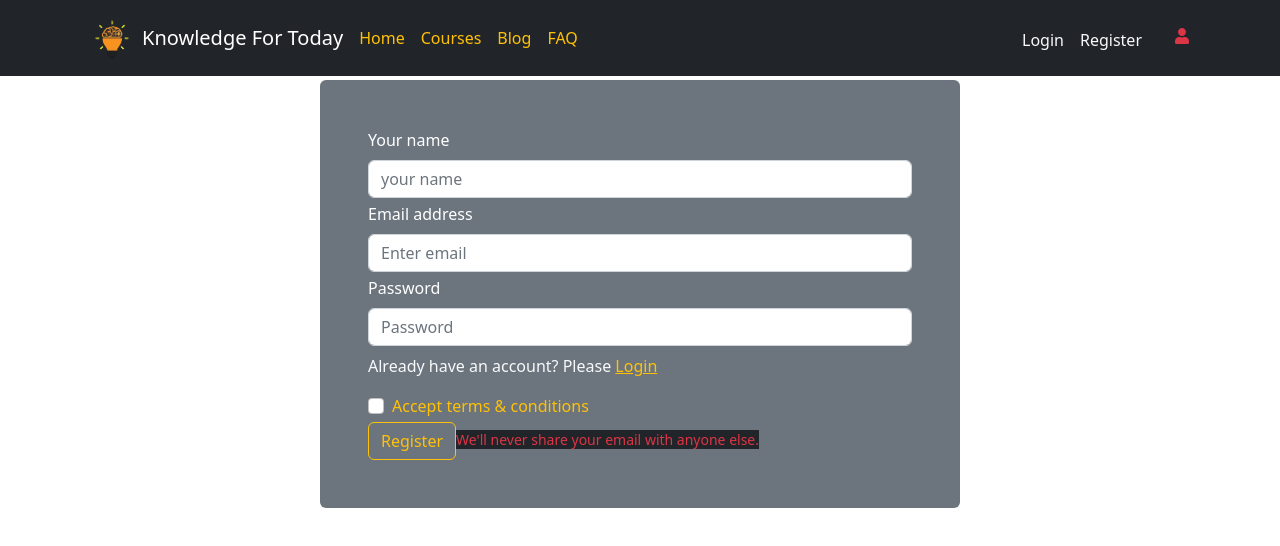
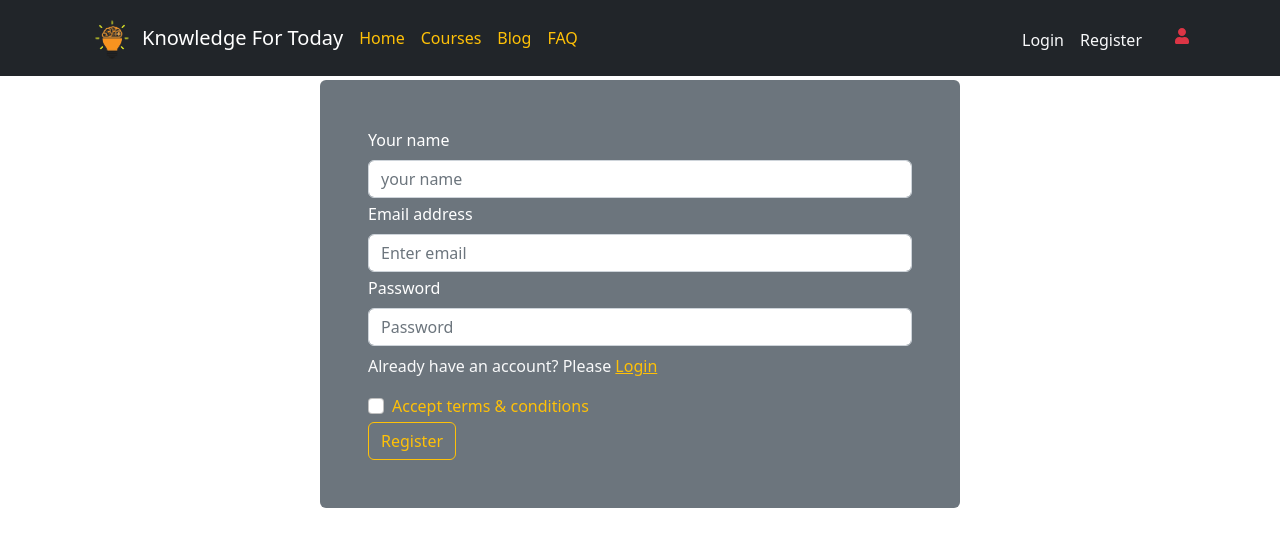
Before and after one commit to Fahim-05/knowledge-for-today-client, a React (Create React App) app: page /register in a window 1280 px wide. Shown: the top 546 px of the page. Built offline with nearby package versions, Linux system fonts and the light colour scheme; no server answers.

Commit message:
private route done

```diff
--- a/src/Pages/IndividualCourse/IndividualCourse.js
+++ b/src/Pages/IndividualCourse/IndividualCourse.js
@@ -47,7 +47,7 @@ const IndividualCourse = () => {
                                     {about}
                                 </Card.Text>
                                 <div className='text-center'>
-                                    <Link><Button variant="success">Get Premium Access</Button></Link>
+                                    <Link to='/premium'><Button variant="success">Get Premium Access</Button></Link>
                                 </div>
                             </Card.Body>
                         </Card>
--- /dev/null
+++ b/src/Pages/PremiumAccess/PremiumAccess.js
@@ -0,0 +1,11 @@
+import React from 'react';
+
+const PremiumAccess = () => {
+    return (
+        <div>
+            <h2>Welcome, you are premium user now.</h2>
+        </div>
+    );
+};
+
+export default PremiumAccess;
--- a/src/Pages/Register/Register.js
+++ b/src/Pages/Register/Register.js
@@ -1,11 +1,14 @@
-import React, { useContext } from 'react';
+import React, { useContext, useState } from 'react';
 import Button from 'react-bootstrap/Button';
 import Form from 'react-bootstrap/Form';
-import { Link } from 'react-router-dom';
+import { Link, useNavigate } from 'react-router-dom';
 import { AuthContext } from '../../contexts/AuthProvider/AuthProvider';
 
 const Register = () => {
-    const {createUser} = useContext(AuthContext);
+    const [error, setError] = useState('');
+
+    const navigate = useNavigate();
+    const { createUser } = useContext(AuthContext);
 
     const handleSubmit = (event) => {
         event.preventDefault();
@@ -17,12 +20,17 @@ const Register = () => {
         console.log(name, email, password);
 
         createUser(email, password)
-        .then(result => {
-            const user = result.user;
-            console.log(user);
-            form.reset();
-        })
-        .catch(error=> console.error(error));
+            .then(result => {
+                const user = result.user;
+                console.log(user);
+                setError('');
+                form.reset();
+                navigate('/login');
+            })
+            .catch(error => {
+                console.error(error)
+                setError(error.message);
+            });
 
     }
 
@@ -36,12 +44,12 @@ const Register = () => {
 
                 <Form.Group className="mb-1 text-white">
                     <Form.Label >Email address</Form.Label>
-                    <Form.Control name='email' type="email" placeholder="Enter email" required/>
+                    <Form.Control name='email' type="email" placeholder="Enter email" required />
                 </Form.Group>
 
                 <Form.Group className="mb-1 text-white">
                     <Form.Label>Password</Form.Label>
-                    <Form.Control name='password' type="password" placeholder="Password" required/>
+                    <Form.Control name='password' type="password" placeholder="Password" required />
                 </Form.Group>
 
                 <p className='text-light mt-2'>Already have an account? Please <Link to='/login' className='text-warning'>Login</Link> </p>
@@ -51,8 +59,8 @@ const Register = () => {
                 <Button variant="outline-warning" type="submit">
                     Register
                 </Button>
-                <Form.Text className="text-danger bg-dark">
-                    We'll never share your email with anyone else.
+                <Form.Text className="text-white bg-danger ms-2 rounded">
+                    {error}
                 </Form.Text>
             </Form>
         </div>
--- /dev/null
+++ b/src/Routes/PrivateRoute/PrivateRoute.js
@@ -0,0 +1,15 @@
+import React, { useContext } from 'react';
+import { Navigate } from 'react-router-dom';
+import { AuthContext } from '../../contexts/AuthProvider/AuthProvider';
+
+const PrivateRoute = ({children}) => {
+    const {user} = useContext(AuthContext);
+
+    if(!user){
+        return <Navigate to='/login'></Navigate>
+    }
+    return children;
+
+};
+
+export default PrivateRoute;
--- a/src/Routes/Routes/Routes.js
+++ b/src/Routes/Routes/Routes.js
@@ -5,7 +5,9 @@ import Course from "../../Pages/Course/Course";
 import Home from "../../Pages/Home/Home";
 import IndividualCourse from "../../Pages/IndividualCourse/IndividualCourse";
 import Login from "../../Pages/Login/Login";
+import PremiumAccess from "../../Pages/PremiumAccess/PremiumAccess";
 import Register from "../../Pages/Register/Register";
+import PrivateRoute from "../PrivateRoute/PrivateRoute";
 
 export const router = createBrowserRouter([
     {
@@ -37,6 +39,10 @@ export const router = createBrowserRouter([
             {
                 path: '/register',
                 element: <Register></Register>
+            },
+            {
+                path: '/premium',
+                element: <PrivateRoute><PremiumAccess></PremiumAccess></PrivateRoute>
             }
         ]
     },
```
